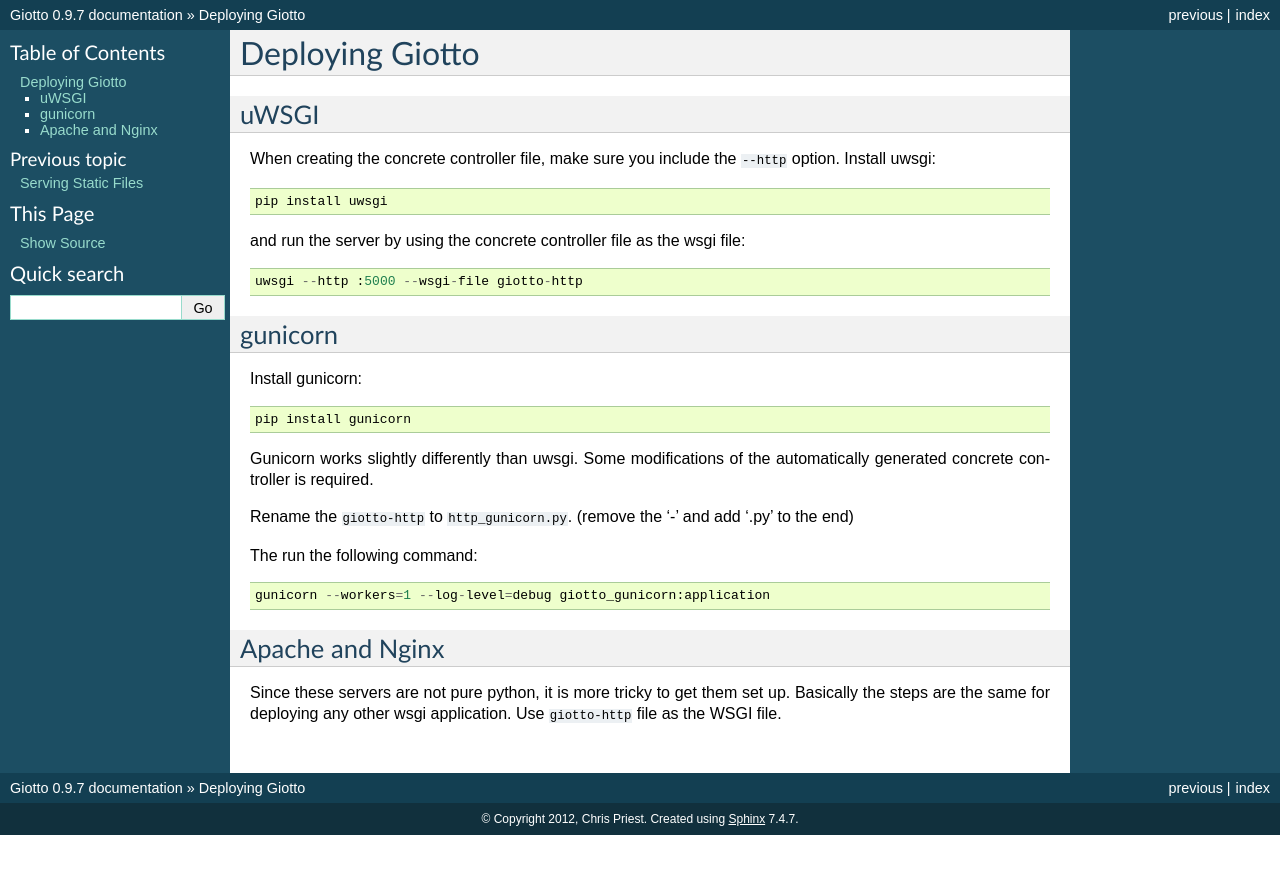
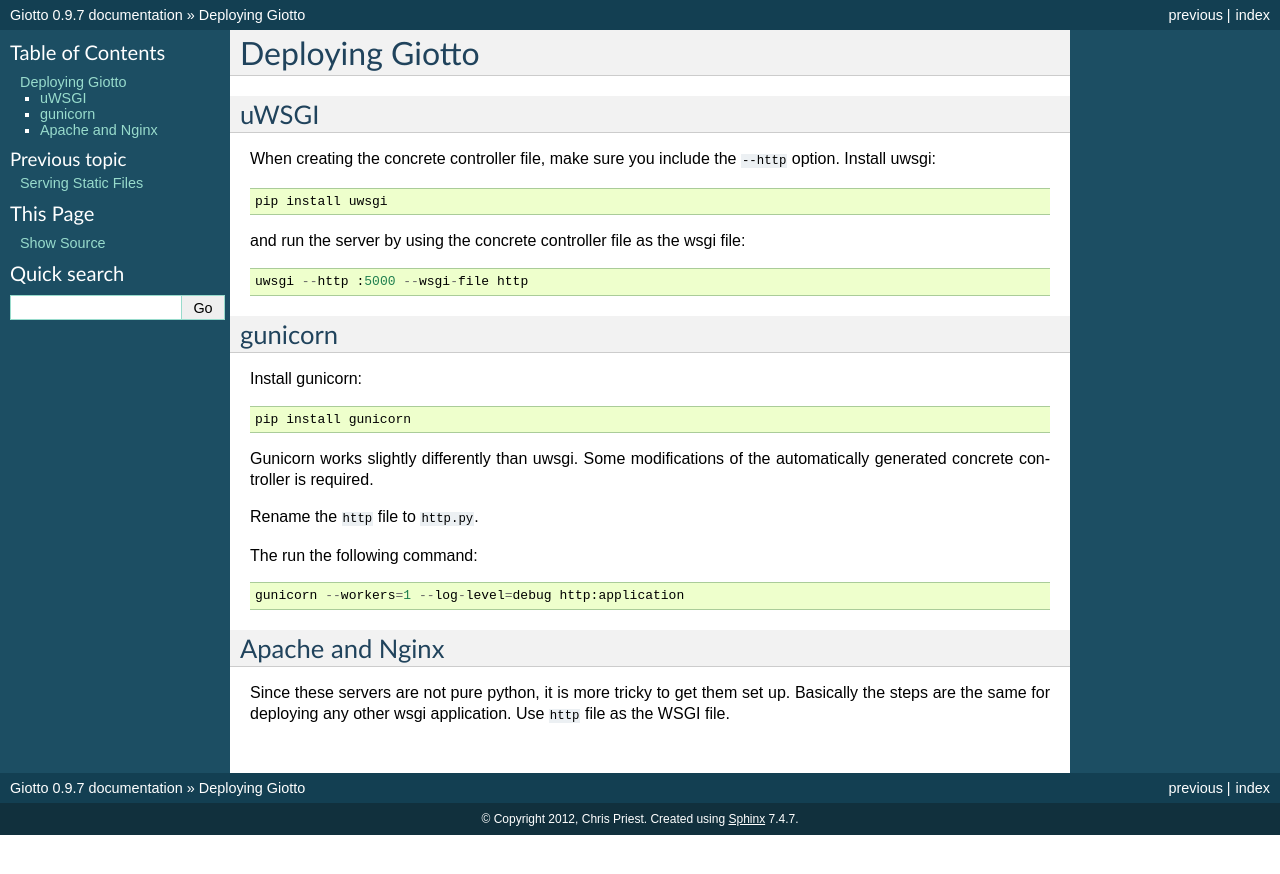
Before and after one commit to priestc/giotto, a Sphinx documentation site: the page built from docs/deployment.rst, in a window 1280 px wide. Shown: the top 874 px of the page. Built offline with Sphinx 7.4.7, drawn with Linux system fonts in a browser that asks for light colours.

Commit message:
more docs improvements

```diff
--- a/docs/deployment.rst
+++ b/docs/deployment.rst
@@ -13,7 +13,7 @@
 
 and run the server by using the concrete controller file as the wsgi file::
 
-    uwsgi --http :5000 --wsgi-file giotto-http
+    uwsgi --http :5000 --wsgi-file http
 
 gunicorn
 --------
@@ -24,14 +24,14 @@
 Gunicorn works slightly differently than uwsgi.
 Some modifications of the automatically generated concrete controller is required.
 
-Rename the ``giotto-http`` to ``http_gunicorn.py``. (remove the '-' and add '.py' to the end)
+Rename the ``http`` file to ``http.py``.
 
 The run the following command::
 
-    gunicorn --workers=1 --log-level=debug giotto_gunicorn:application
+    gunicorn --workers=1 --log-level=debug http:application
 
 Apache and Nginx
 ----------------
 Since these servers are not pure python, it is more tricky to get them set up.
 Basically the steps are the same for deploying any other wsgi application.
-Use ``giotto-http`` file as the WSGI file.
+Use ``http`` file as the WSGI file.
--- a/docs/manifests.rst
+++ b/docs/manifests.rst
@@ -43,7 +43,7 @@
 
     {
         'signup': [
-            SignupProgram(
+            GiottoProgram(
                 view=JingaTemplateView('signup.html')
             ),
             GiottoProgram(
```
Also changed, not shown: docs/tutorial.rst (line endings or trailing spaces).
